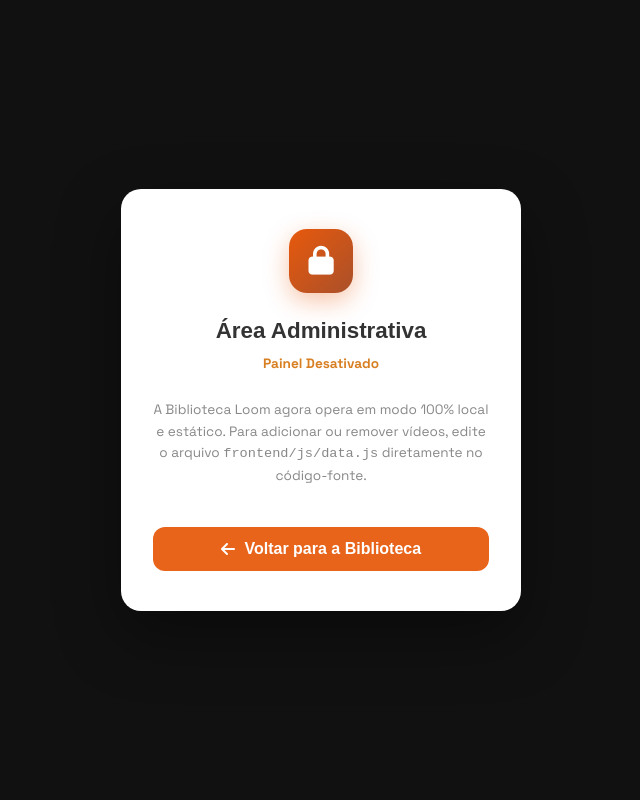
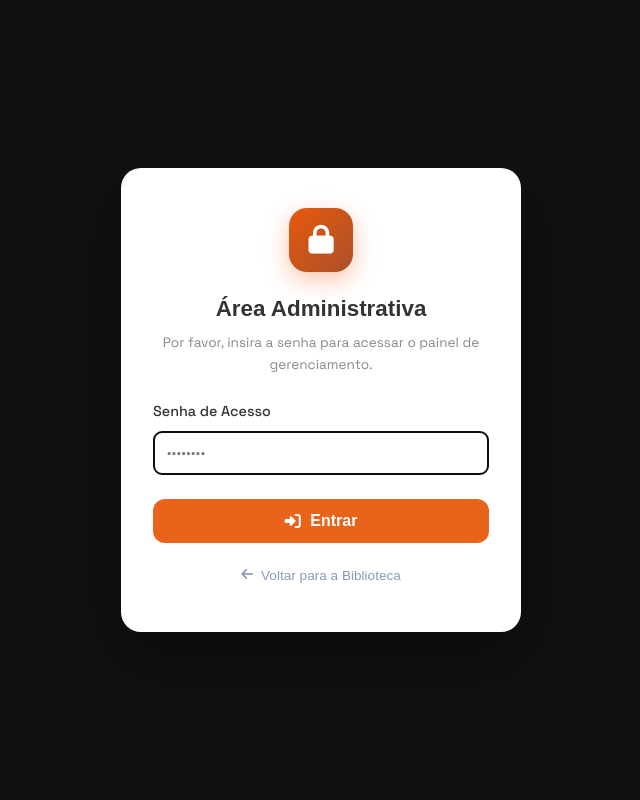
Before and after one commit to KleybsonF/Biblioteca-Loom, a plain HTML site: page frontend/admin.html in a window 1280 px wide. Shown: the top 800 px of the page, without its empty margins (319-959 px from the left). Drawn offline with Linux system fonts and the light colour scheme; a web font is replaced by a local one.

Commit message:
Restore admin login form

```diff
--- a/frontend/admin.html
+++ b/frontend/admin.html
@@ -125,9 +125,16 @@
         <div class="login-card">
             <div class="login-icon"><i class="fas fa-lock"></i></div>
             <h2>Área Administrativa</h2>
-            <p style="color: #d87f22; font-weight: bold;">Painel Desativado</p>
-            <p>A Biblioteca Loom agora opera em modo 100% local e estático. Para adicionar ou remover vídeos, edite o arquivo <code>frontend/js/data.js</code> diretamente no código-fonte.</p>
-            <button class="btn-primary" onclick="window.location.href='index.html'" style="width: 100%; justify-content: center; margin-top: 1rem;">
+            <p>Por favor, insira a senha para acessar o painel de gerenciamento.</p>
+            <div id="loginError">Senha incorreta. Tente novamente.</div>
+            <div class="form-group" style="text-align: left; margin-bottom: 1rem;">
+                <label for="adminPassword" style="display:block; margin-bottom: 0.5rem; font-weight: 500; font-size: 0.9rem; color: #333;">Senha de Acesso</label>
+                <input type="password" id="adminPassword" placeholder="••••••••" style="width: 100%; padding: 0.8rem; border-radius: 8px; border: 1px solid var(--border-color); font-family: inherit;">
+            </div>
+            <button class="btn-primary" id="btnLogin" style="width: 100%; justify-content: center;">
+                <i class="fas fa-sign-in-alt"></i> Entrar
+            </button>
+            <button class="btn-ghost" onclick="window.location.href='index.html'" style="width: 100%; justify-content: center; margin-top: 1rem;">
                 <i class="fas fa-arrow-left"></i> Voltar para a Biblioteca
             </button>
         </div>
```
